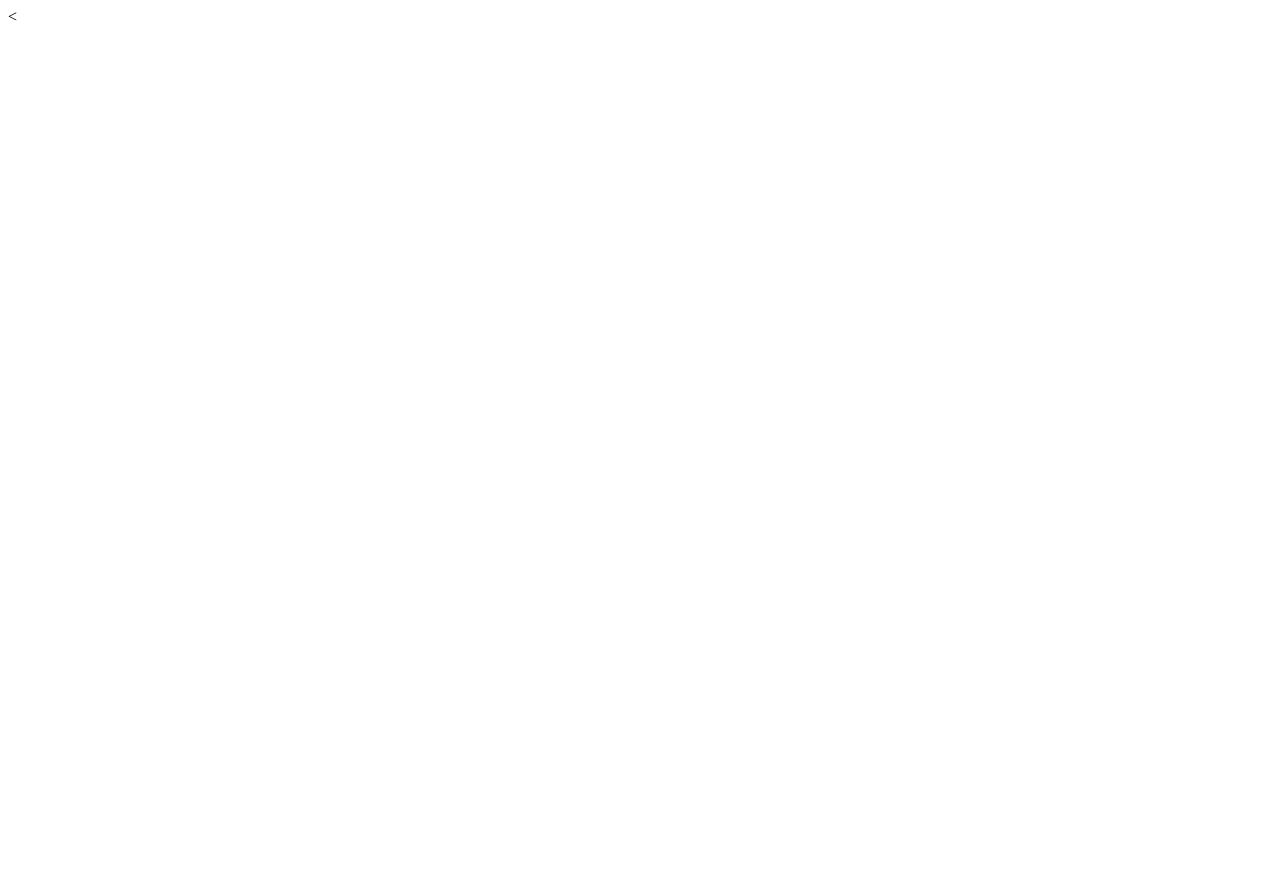
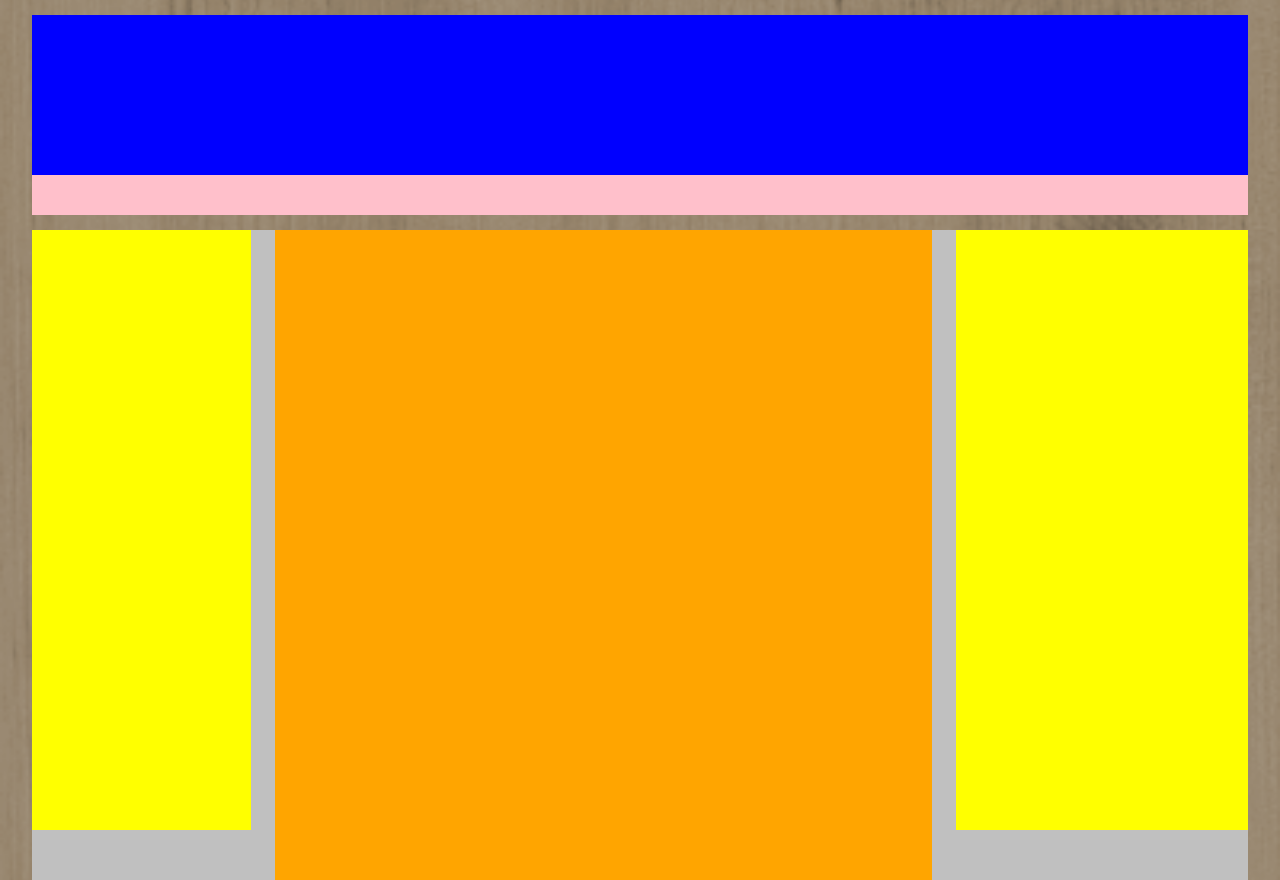
Before and after one commit to giovdigua/htmlcss-struttura-wp, a plain HTML site: page index.html in a window 1280 px wide. Shown: the top 880 px of the page. Before the commit the page ends 800 px from the top, so only its background shows below. Drawn offline with Linux system fonts and the light colour scheme.

Commit message:
Fine sistemazioni blocchi con sfondo della pagina

```diff
--- a/css/style.css
+++ b/css/style.css
@@ -0,0 +1,76 @@
+*{
+    margin: 0;
+    padding: 0;
+    box-sizing: border-box;
+}
+
+body {
+    width: auto;
+    height: auto;
+    background-image: url("../images/default-pattern.png");
+    background-position: center;
+    background-size: cover;
+
+}
+
+.container{
+
+    width: 95%;
+    height: 800px;
+    margin: 15px auto;
+    position: relative;
+}
+
+.mainHeader{
+    height: 200px;
+    background-color: orange;
+
+}
+
+header {
+    height: 160px;
+    background-color: blue;
+}
+
+nav {
+    height: 40px;
+    background-color: pink;
+}
+
+main{
+    margin: 15px 0;
+    background-color: silver;
+    position: relative;
+}
+
+aside{
+    height: 600px;
+    background-color: yellow;
+}
+
+.left{
+    float: left;
+    width: 18%;
+}
+.mainBody{
+    margin: 0 2%;
+    background-color: orange;
+    width: 54%;
+    height: 650px;
+    float: left;
+}
+.right {
+    float: left;
+    width: 24%;
+}
+
+main:after{
+    content: '';
+    display: table;
+    clear: both;
+}
+
+footer{
+    height: 130px;
+    background-color: green;
+}
--- a/index.html
+++ b/index.html
@@ -3,6 +3,7 @@
     <head>
         <meta charset="utf-8">
         <title>Struttura WP</title>
+        <link rel="stylesheet" href="css/style.css">
     </head>
     <body>
 
@@ -15,7 +16,7 @@
                 </header>
                 <!-- /header -->
                 <!-- nav bar -->
-                <<nav>
+                <nav>
 
                 </nav>
                 <!-- /nav bar -->
```
Also changed, not shown: images/default-pattern.png (added).
